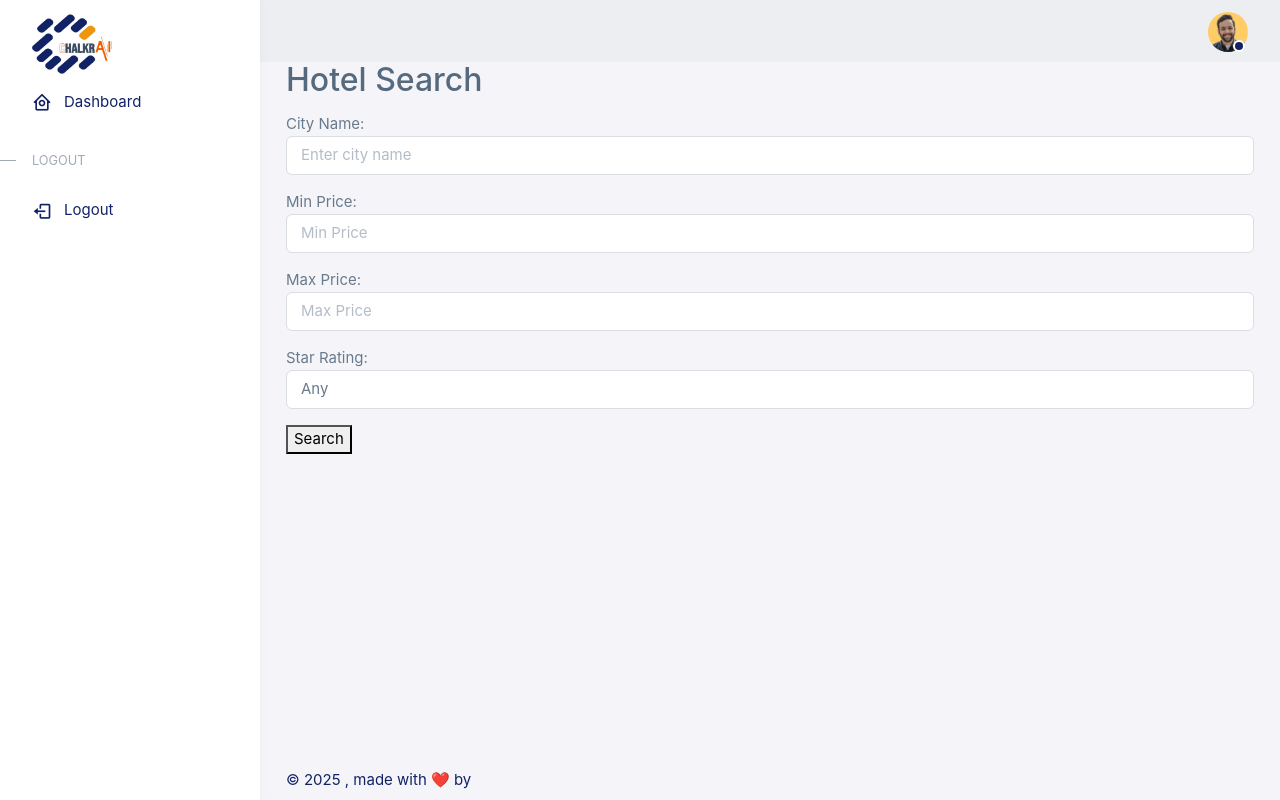
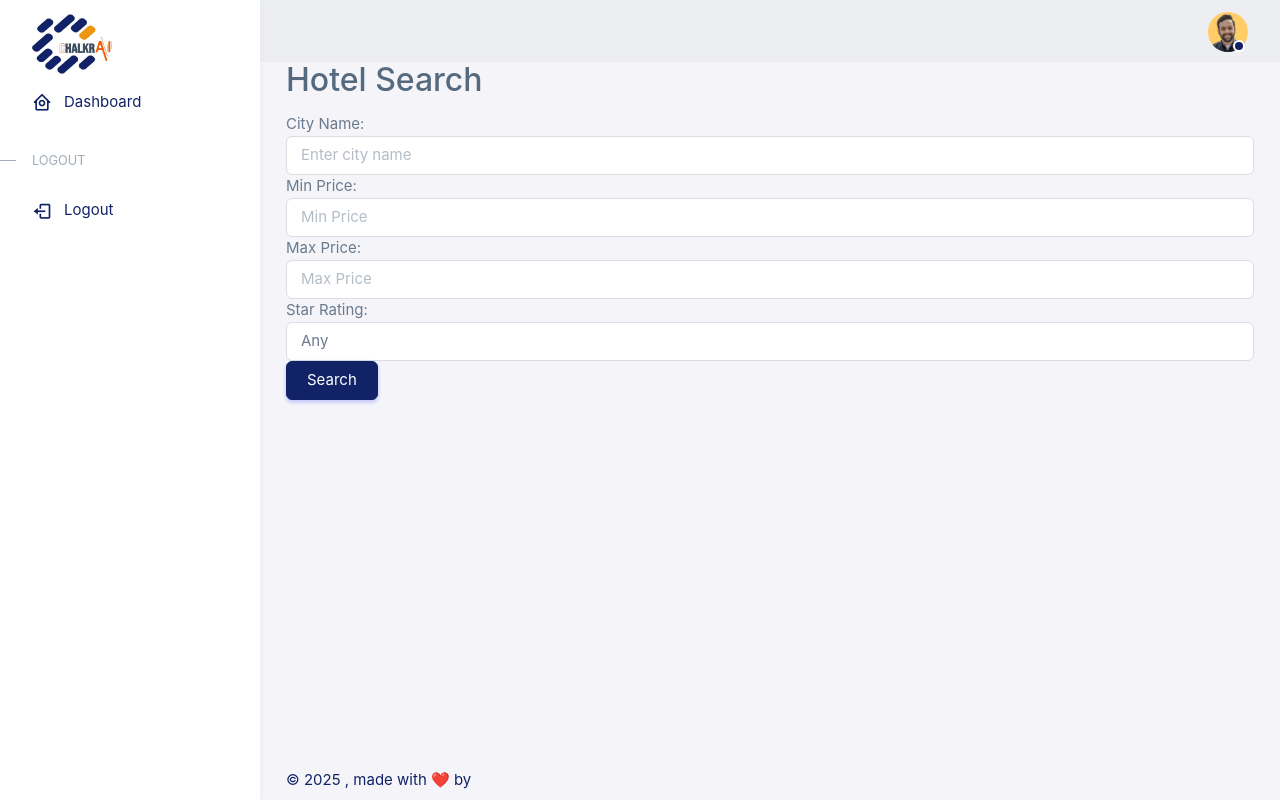
Before and after one commit to easir000/sds, a Django app: page /dashboard/home in a window 1280 px wide. Run offline with Django 4.2, Linux system fonts and the light colour scheme; some libraries are stand-ins or nearby versions.

Commit message:
Update home.html

```diff
--- a/templates/dashboard/home.html
+++ b/templates/dashboard/home.html
@@ -4,27 +4,35 @@
 {% block body %}
 <div class="container-fluid">
     <h2>Hotel Search</h2>
-    <form method="get">
-        {{ form.as_p }}
-        <button type="submit">Search</button>
+    <form method="get" action="{% url 'result' %}">
+        <div class="form-group">
+            <label for="city_name">City Name:</label>
+            <input type="text" id="city_name" name="city_name" class="form-control" placeholder="Enter city name" required>
+        </div>
+
+        <div class="form-group">
+            <label for="min_price">Min Price:</label>
+            <input type="number" id="min_price" name="min_price" class="form-control" placeholder="Min Price">
+        </div>
+
+        <div class="form-group">
+            <label for="max_price">Max Price:</label>
+            <input type="number" id="max_price" name="max_price" class="form-control" placeholder="Max Price">
+        </div>
+
+        <div class="form-group">
+            <label for="star_rating">Star Rating:</label>
+            <select id="star_rating" name="star_rating" class="form-control">
+                <option value="">Any</option>
+                <option value="1">1 Star</option>
+                <option value="2">2 Stars</option>
+                <option value="3">3 Stars</option>
+                <option value="4">4 Stars</option>
+                <option value="5">5 Stars</option>
+            </select>
+        </div>
+
+        <button type="submit" class="btn btn-primary">Search</button>
     </form>
-
-    <div class="row">
-        {% for hotel in hotels %}
-        <div class="col-md-4">
-            <div class="card">
-                <img src="{{ hotel.image_url }}" class="card-img-top" alt="{{ hotel.name }}">
-                <div class="card-body">
-                    <h5 class="card-title">{{ hotel.name }}</h5>
-                    <p>Rating: {{ hotel.star_rating }} ⭐</p>
-                    <p>Agoda: ${{ hotel.price_agoda }}</p>
-                    <p>Booking: ${{ hotel.price_booking }}</p>
-                    <a href="{{ hotel.agoda_url }}" class="btn btn-primary">Book on Agoda</a>
-                    <a href="{{ hotel.booking_url }}" class="btn btn-secondary">Book on Booking</a>
-                </div>
-            </div>
-        </div>
-        {% endfor %}
-    </div>
 </div>
 {% endblock %}
```
